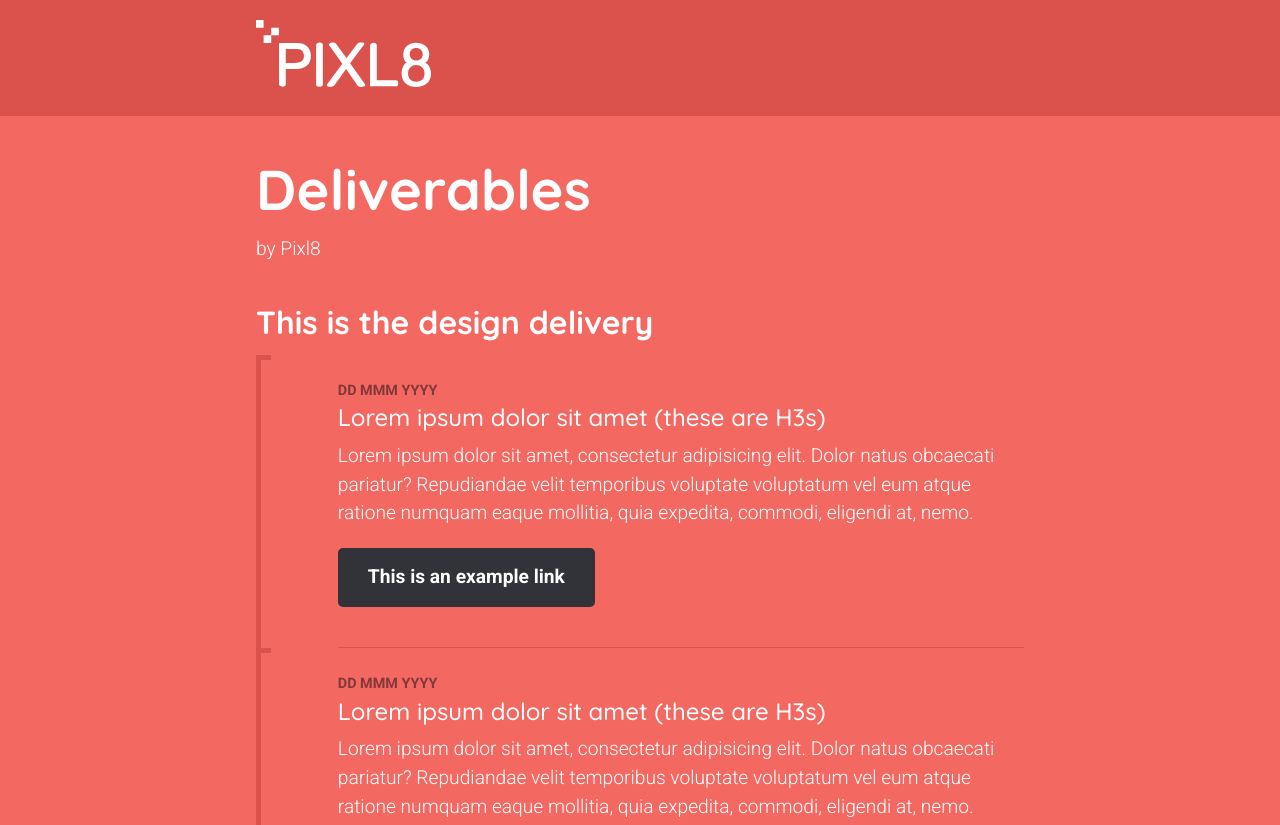
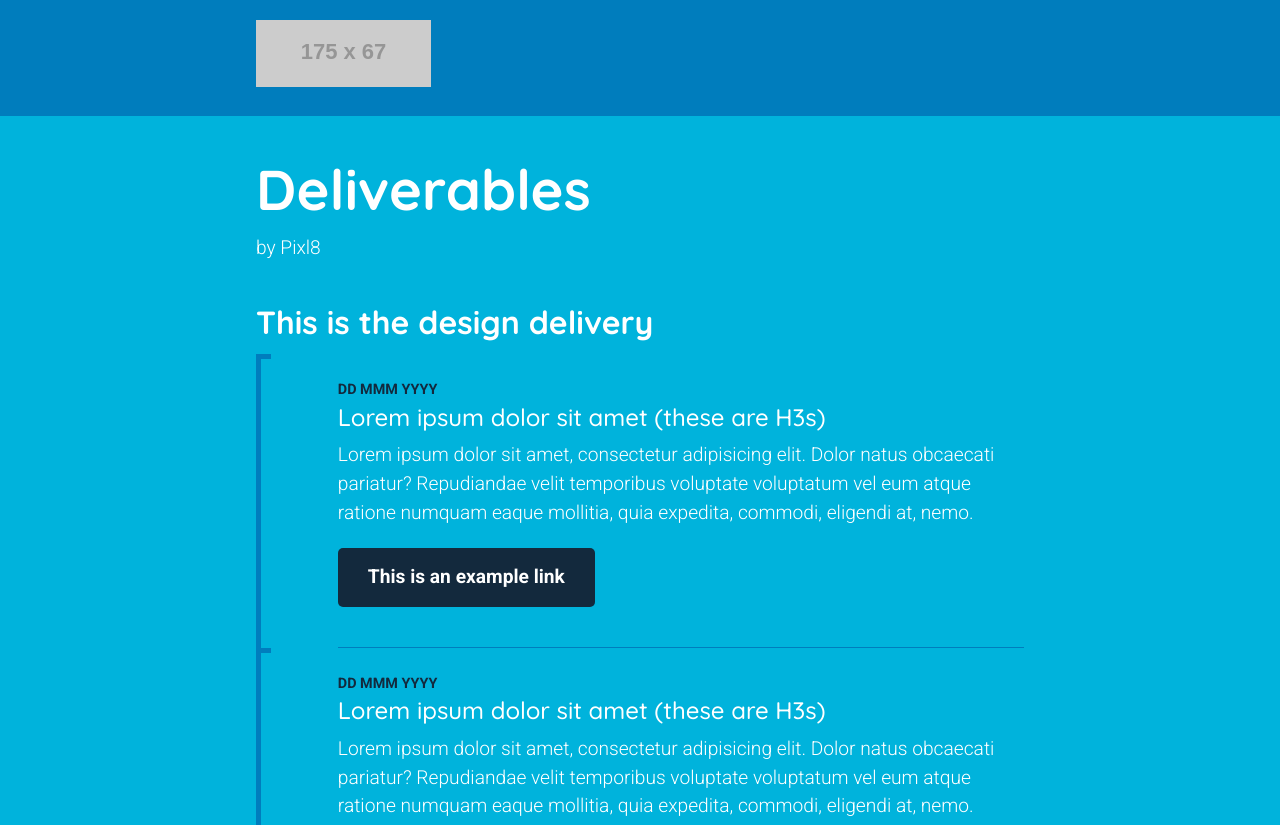
Before and after one commit to andy-orme/db-demo, a plain HTML site: page index.html in a window 1280 px wide. Shown: the top 825 px of the page. Drawn offline with Linux system fonts and the light colour scheme; placeholder pictures from the web are drawn by us.

Commit message:
Colour and brand update

```diff
--- a/css/style.css
+++ b/css/style.css
@@ -36,7 +36,7 @@ html {
 }
 
 body {
-  background: #F46862;
+  background: #00B3DC;
   font-family: 'Roboto', sans-serif;
   color: #FFF;
   font-size: 1.2rem;
@@ -71,7 +71,7 @@ h3 {
 }
 
 header {
-  background: #DA524B;
+  background: #007DBD;
   padding: 20px 0;
 }
 
@@ -85,13 +85,13 @@ header {
   position: relative;
   color: #fff;
   text-decoration: none;
-  background: #313339;
+  background: #13293D;
   padding: 15px 30px;
   font-weight: 700;
 }
 
 a:hover, a:focus {
-background: #DA524B;
+background: #007DBD;
 color: #FFF;
 }
 
@@ -111,7 +111,7 @@ color: #FFF;
 .line-break {
   height: 1px;
   margin-top: 40px;
-  background: #DA524B;
+  background: #007DBD;
 }
 
 /************************************
@@ -124,7 +124,7 @@ Timeline
 
 /* Timeline Container */
 .timeline {
-  border-left: 5px solid #DA524B;
+  border-left: 5px solid #007DBD;
   padding-bottom: 3em;
   position: relative;
 }
@@ -135,7 +135,7 @@ Timeline
   bottom: 0;
   width: 20px;
   height: 5px;
-  background: #DA524B;
+  background: #007DBD;
 }
 
 /* Individual Timeline Item */
@@ -145,7 +145,7 @@ Timeline
   position: absolute;
   width: 10px;
   height: 5px;
-  background: #DA524B;
+  background: #007DBD;
 }
 
 .tl-node {
@@ -164,7 +164,7 @@ Timeline
 
 /* Timestamp */
 .date {
-  color: #843837;
+  color: #13293D;
   font-weight: 700;
   font-size: 0.9rem;
   text-transform: uppercase;
--- a/index.html
+++ b/index.html
@@ -18,7 +18,7 @@
 
 	<header>
 		<div class="container">
-			<img class="logo" src="./images/pixl8-logo%28white%29.svg" alt="pixl8-logo">
+			<img class="logo" src="https://via.placeholder.com/175x67" alt="logo">
 		</div>
 	</header>
 
```
